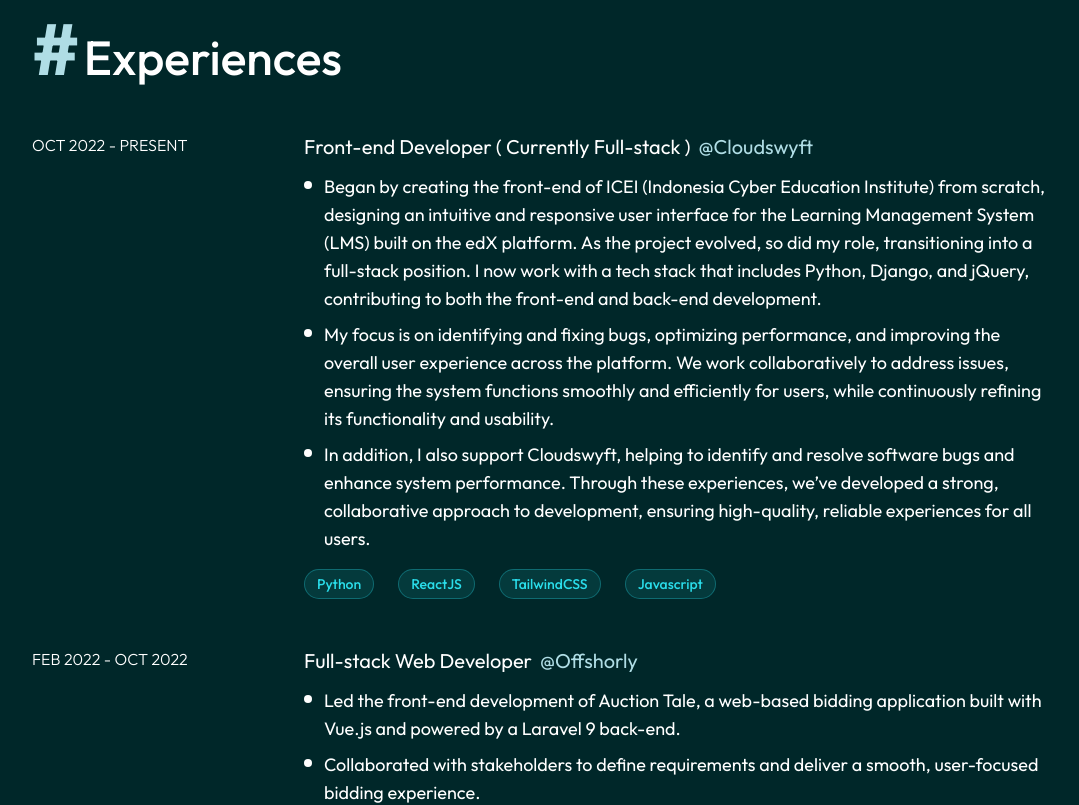
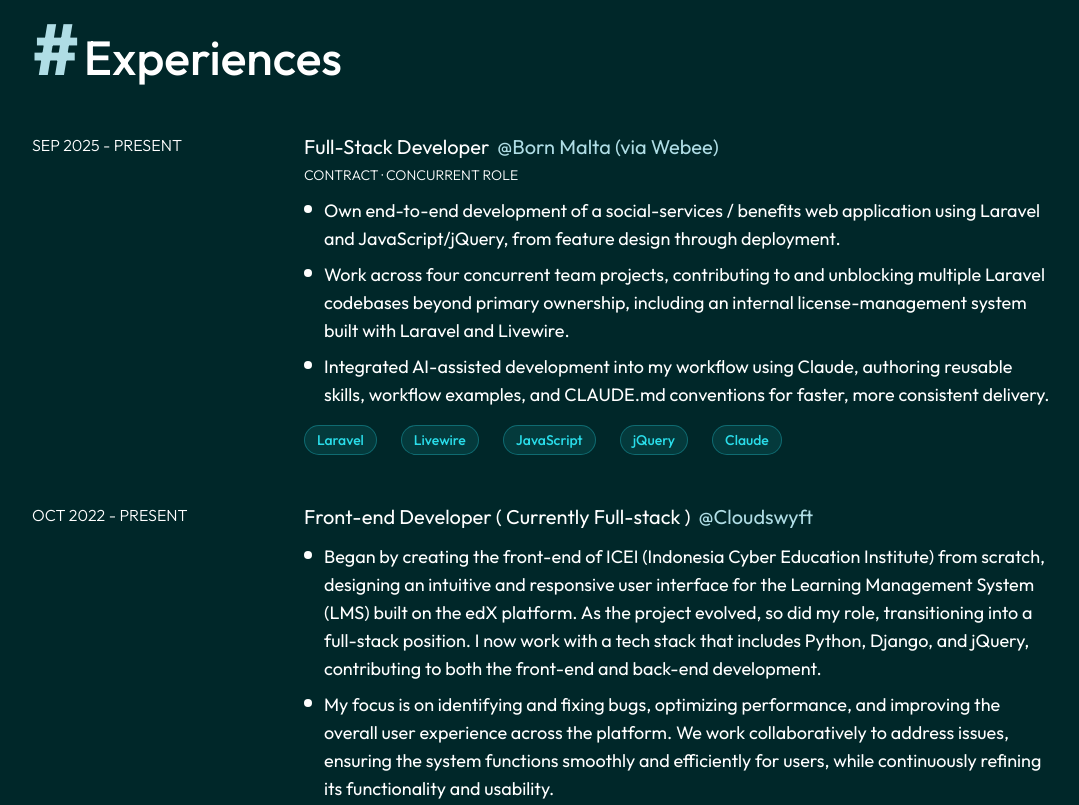
Before and after one commit to erwinmark-anora/portfolio-v2, a Next.js app: page / in a window 1280 px wide. Shown: the part 900-1705 px from the top of the page, without its empty margins (96-1175 px from the left). Built offline with nearby package versions, Linux system fonts and the light colour scheme.

Commit message:
feat: add Born Malta experience with work type to ExperienceCard

```diff
--- a/components/common/ExperienceCard.tsx
+++ b/components/common/ExperienceCard.tsx
@@ -19,6 +19,10 @@
           <span className="text-primary-light text-xl mt-1 lg:mt-0">@{experience.company}</span>
         </div>
 
+        {experience.workType && (
+          <p className="mt-1 text-sm font-thin uppercase">{experience.workType}</p>
+        )}
+
         <ul className="mt-3 space-y-2">
           {experience.description.map((desc, idx) => (
             <li key={idx} className="text-lg relative pl-5">
--- a/components/sections/Experience.tsx
+++ b/components/sections/Experience.tsx
@@ -8,6 +8,18 @@
 
 const Experience: React.FunctionComponent = () => {
   const experiences: IExperience[] = useMemo(() => [
+    {
+      title: "Full-Stack Developer",
+      company: "Born Malta (via Webee)",
+      workType: "Contract · Concurrent role",
+      duration: "Sep 2025 - Present",
+      description: [
+        'Own end-to-end development of a social-services / benefits web application using Laravel and JavaScript/jQuery, from feature design through deployment.',
+        'Work across four concurrent team projects, contributing to and unblocking multiple Laravel codebases beyond primary ownership, including an internal license-management system built with Laravel and Livewire.',
+        'Integrated AI-assisted development into my workflow using Claude, authoring reusable skills, workflow examples, and CLAUDE.md conventions for faster, more consistent delivery.'
+      ],
+      technologies: ['Laravel', 'Livewire', 'JavaScript', 'jQuery', 'Claude']
+    },
     {
       title: "Front-end Developer ( Currently Full-stack )",
       company: "Cloudswyft",
```
Also changed, not shown: 1 other file (tests, documents, lock files or other folders).
